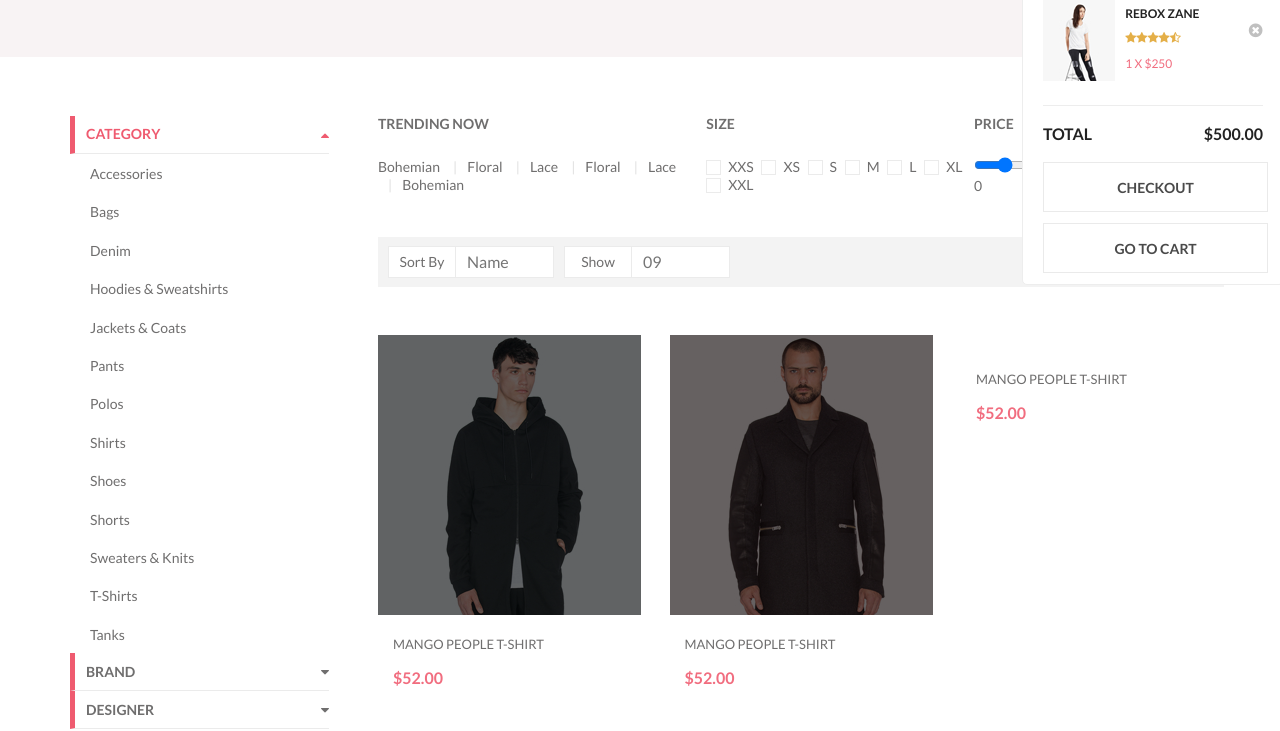
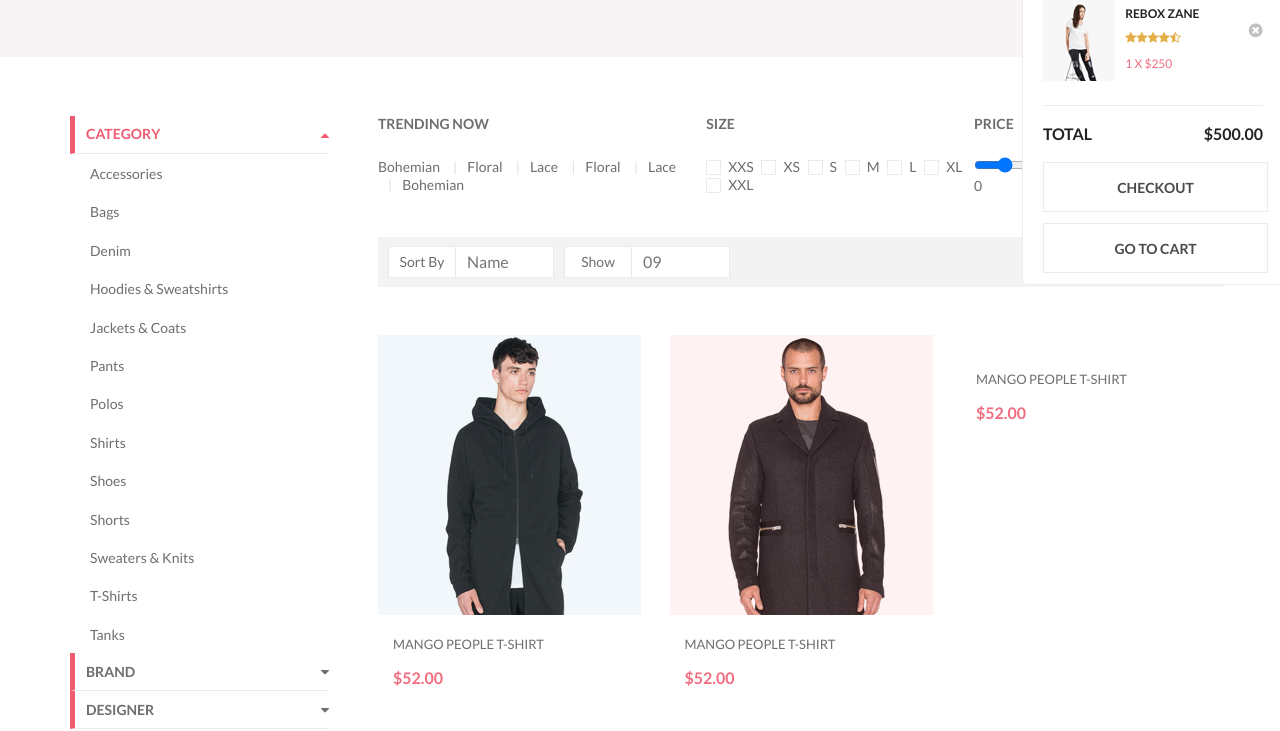
Before and after one commit to AniraUoren/Brand, a plain HTML site: page product.html in a window 1280 px wide. Shown: the part 243-974 px from the top of the page. Drawn offline with Linux system fonts and the light colour scheme.

Commit message:
correcting css

```diff
--- a/css/_product.sass
+++ b/css/_product.sass
@@ -231,8 +231,8 @@
   justify-content: space-between
 
 //для отладки
-.store-item-img
-  filter: brightness(40%)
+//.store-item-img
+//  filter: brightness(40%)
 
 .store-item-link
   text-decoration: none
```
Also changed, not shown: css/style.css, 1 other file.
